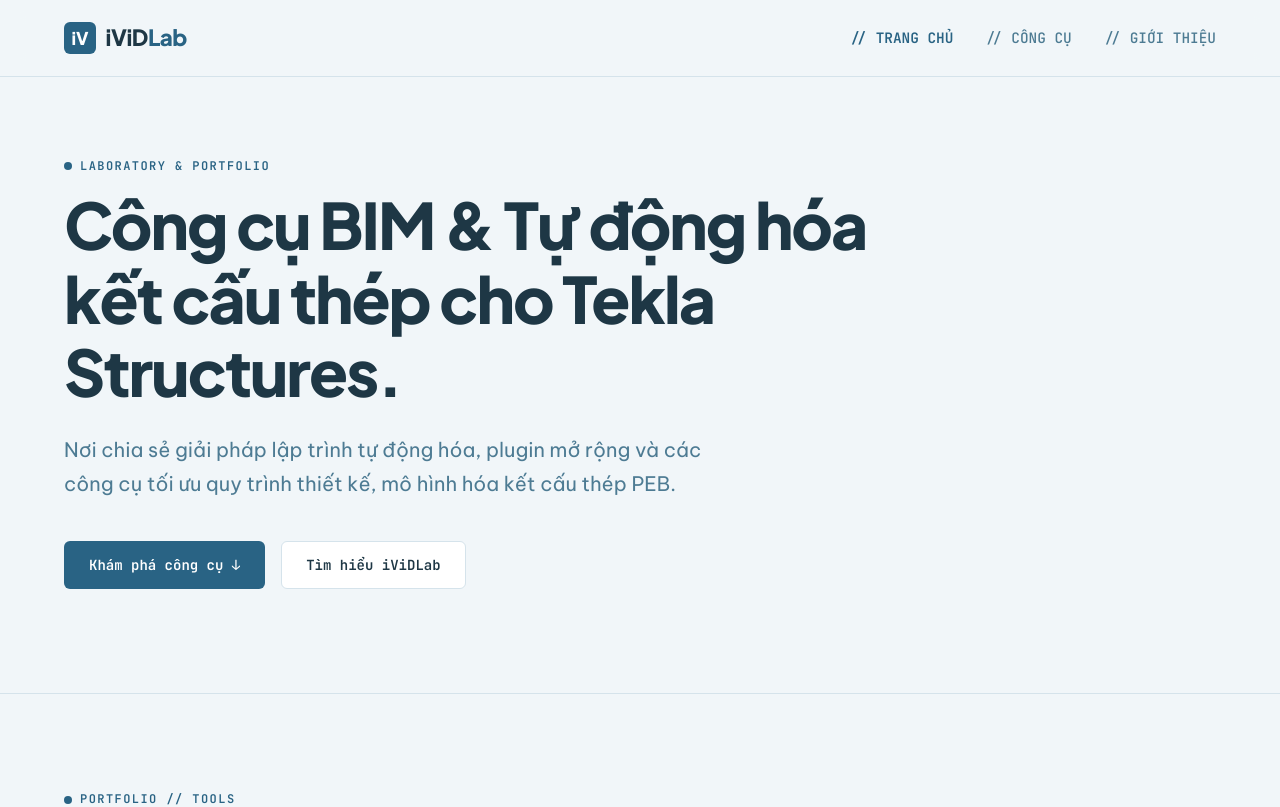
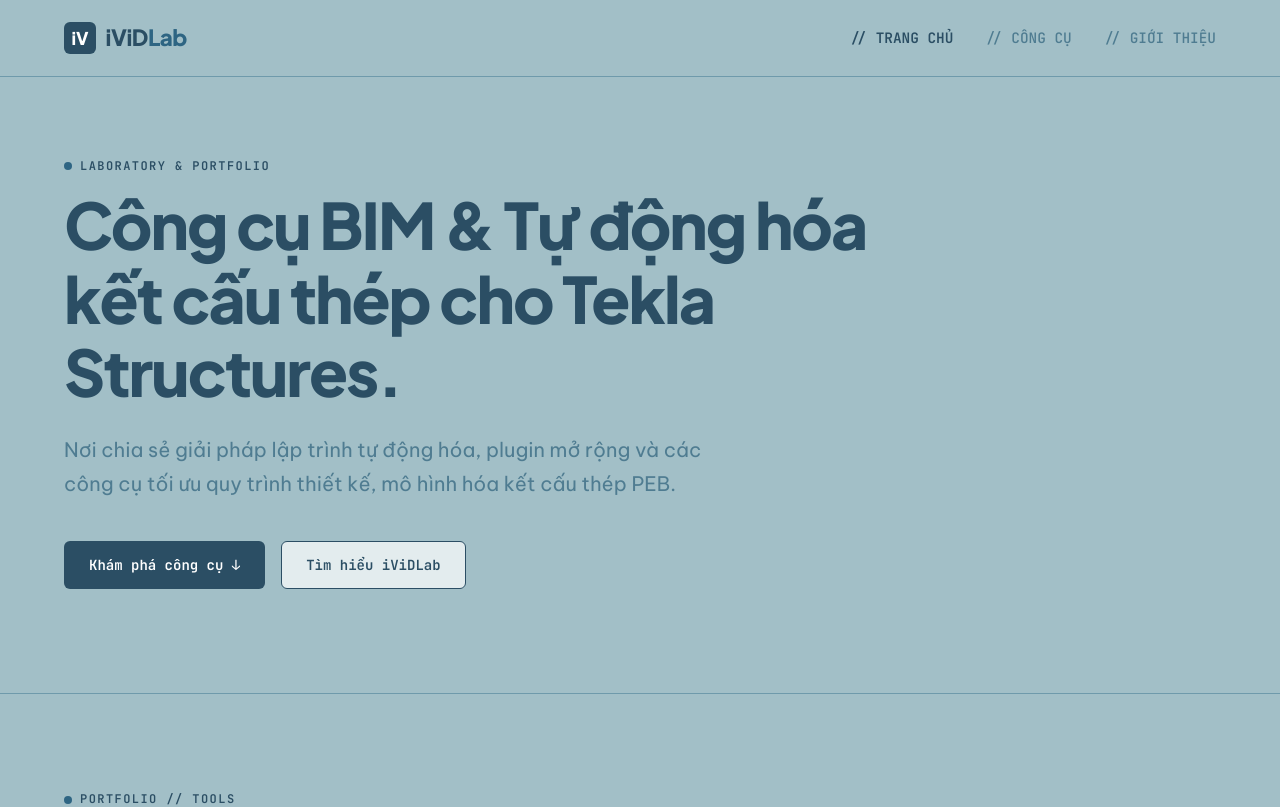
Before and after one commit to javisdinh0/ividlab, a React (Vite) app: page / in a window 1280 px wide. Shown: the top 807 px of the page. Built offline with nearby package versions, Linux system fonts and the light colour scheme.

Commit message:
style: apply exact hex palette #2B4E64, #2E6583, #4F7C91, #6F9AAB, #A2BFC7 with full page bg

```diff
--- a/src/components/Footer.jsx
+++ b/src/components/Footer.jsx
@@ -5,7 +5,7 @@
     <footer style={{
       borderTop: '1px solid var(--border-rule)',
       padding: '3rem 0',
-      backgroundColor: 'rgba(241, 246, 249, 0.6)',
+      backgroundColor: 'rgba(162, 191, 199, 0.7)',
       marginTop: '4rem'
     }}>
       <div className="container" style={{
@@ -20,15 +20,15 @@
           fontFamily: 'var(--font-display)',
           fontSize: '1.2rem',
           fontWeight: 800,
-          color: 'var(--text-ink)'
+          color: 'var(--c-1)'
         }}>
-          iViD<span style={{ color: 'var(--accent-blue)' }}>Lab</span>
+          iViD<span style={{ color: 'var(--c-2)' }}>Lab</span>
         </div>
 
         <p style={{
           fontFamily: 'var(--font-mono)',
           fontSize: '0.8rem',
-          color: 'var(--text-muted)'
+          color: 'var(--c-1)'
         }}>
           © {new Date().getFullYear()} iViDLab. All rights reserved.
         </p>
--- a/src/components/Header.jsx
+++ b/src/components/Header.jsx
@@ -6,7 +6,7 @@
       position: 'sticky',
       top: 0,
       zIndex: 100,
-      backgroundColor: 'rgba(241, 246, 249, 0.88)',
+      backgroundColor: 'rgba(162, 191, 199, 0.92)',
       backdropFilter: 'blur(12px)',
       borderBottom: '1px solid var(--border-rule)',
       padding: '1.25rem 0'
@@ -25,7 +25,7 @@
           <div style={{
             width: '32px',
             height: '32px',
-            backgroundColor: 'var(--accent-blue)',
+            backgroundColor: 'var(--c-1)',
             borderRadius: '6px',
             display: 'flex',
             alignItems: 'center',
@@ -42,9 +42,9 @@
             fontSize: '1.4rem',
             fontWeight: 800,
             letterSpacing: '-0.02em',
-            color: 'var(--text-ink)'
+            color: 'var(--c-1)'
           }}>
-            iViD<span style={{ color: 'var(--accent-blue)' }}>Lab</span>
+            iViD<span style={{ color: 'var(--c-2)' }}>Lab</span>
           </span>
         </a>
 
@@ -58,7 +58,7 @@
               fontFamily: 'var(--font-mono)',
               fontSize: '0.9rem',
               fontWeight: activeTab === 'all' ? 700 : 500,
-              color: activeTab === 'all' ? 'var(--accent-blue)' : 'var(--text-muted)',
+              color: activeTab === 'all' ? 'var(--c-1)' : 'var(--c-3)',
               cursor: 'pointer',
               transition: 'color 0.2s ease'
             }}
@@ -74,7 +74,7 @@
               fontFamily: 'var(--font-mono)',
               fontSize: '0.9rem',
               fontWeight: activeTab === 'tools' ? 700 : 500,
-              color: activeTab === 'tools' ? 'var(--accent-blue)' : 'var(--text-muted)',
+              color: activeTab === 'tools' ? 'var(--c-1)' : 'var(--c-3)',
               cursor: 'pointer',
               transition: 'color 0.2s ease'
             }}
@@ -90,7 +90,7 @@
               fontFamily: 'var(--font-mono)',
               fontSize: '0.9rem',
               fontWeight: activeTab === 'about' ? 700 : 500,
-              color: activeTab === 'about' ? 'var(--accent-blue)' : 'var(--text-muted)',
+              color: activeTab === 'about' ? 'var(--c-1)' : 'var(--c-3)',
               cursor: 'pointer',
               transition: 'color 0.2s ease'
             }}
--- a/src/index.css
+++ b/src/index.css
@@ -1,23 +1,19 @@
 :root {
-  /* Coastal Ocean Palette */
-  --color-dark-navy: #1E3745;       /* Deepest Slate Navy for Headings & Key Text */
-  --color-ocean-blue: #296384;      /* Primary Accent Blue (Buttons, Links, Logos) */
-  --color-slate-blue: #4D7B93;      /* Secondary Slate Blue for muted text & subtitles */
-  --color-soft-blue: #789FB4;       /* Muted Sky/Ocean Blue */
-  --color-ice-blue: #A4C2D1;        /* Ice Blue Accent */
-  --color-mist-bg: #F1F6F9;         /* Very Light Ocean Mist Background */
-  --color-card-bg: #FFFFFF;         /* Pure White Card Background */
-  --color-border-rule: #D5E3EB;      /* Subtle Ocean Mist Border Line */
-  --color-blue-light-bg: #E8F2F7;   /* Soft Pill Tag Background */
+  /* Exact Color Palette Swatches provided by User */
+  --c-1: #2B4E64; /* Deep Ocean Navy */
+  --c-2: #2E6583; /* Classic Ocean Blue */
+  --c-3: #4F7C91; /* Steel Slate Blue */
+  --c-4: #6F9AAB; /* Sky Mist Blue */
+  --c-5: #A2BFC7; /* Light Ice Blue (Main Background) */
 
-  --bg-cream: var(--color-mist-bg);
-  --bg-card: var(--color-card-bg);
-  --text-ink: var(--color-dark-navy);
-  --text-muted: var(--color-slate-blue);
-  --border-rule: var(--color-border-rule);
-  --accent-blue: var(--color-ocean-blue);
-  --accent-blue-light: var(--color-blue-light-bg);
-  --highlight-yellow: #CCE3EE;      /* Soft Oceanic Blue Highlight on Hover */
+  --bg-cream: var(--c-5);           /* Toàn bộ màu nền trang web #A2BFC7 */
+  --bg-card: #FFFFFF;               /* Thẻ Card trắng nổi bật */
+  --text-ink: var(--c-1);           /* Chữ tiêu đề tối #2B4E64 */
+  --text-muted: var(--c-3);         /* Chữ phụ #4F7C91 */
+  --border-rule: var(--c-4);        /* Đường viền #6F9AAB */
+  --accent-blue: var(--c-2);        /* Màu nhấn / Nút bấm #2E6583 */
+  --accent-blue-light: #DCE8EC;     /* Tag pill background */
+  --highlight-yellow: #6F9AAB;      /* Highlight signature hover */
 
   --font-display: 'Plus Jakarta Sans', 'Be Vietnam Pro', sans-serif;
   --font-body: 'Be Vietnam Pro', sans-serif;
@@ -75,8 +71,8 @@
   font-size: 0.75rem;
   text-transform: uppercase;
   letter-spacing: 0.12em;
-  color: var(--accent-blue);
-  font-weight: 600;
+  color: var(--c-1);
+  font-weight: 700;
   margin-bottom: 0.75rem;
   display: flex;
   align-items: center;
@@ -88,7 +84,7 @@
   display: inline-block;
   width: 8px;
   height: 8px;
-  background-color: var(--accent-blue);
+  background-color: var(--c-2);
   border-radius: 50%;
 }
 
@@ -103,7 +99,7 @@
 .highlight-hover {
   position: relative;
   display: inline;
-  background-image: linear-gradient(120deg, var(--highlight-yellow) 0%, var(--highlight-yellow) 100%);
+  background-image: linear-gradient(120deg, rgba(255, 255, 255, 0.6) 0%, rgba(255, 255, 255, 0.6) 100%);
   background-repeat: no-repeat;
   background-size: 0% 45%;
   background-position: 0 88%;
@@ -132,24 +128,25 @@
 }
 
 .btn-primary {
-  background-color: var(--accent-blue);
+  background-color: var(--c-1);
   color: #FFFFFF;
 }
 
 .btn-primary:hover {
-  background-color: var(--color-dark-navy);
+  background-color: var(--c-2);
   color: #FFFFFF;
 }
 
 .btn-secondary {
-  background-color: #FFFFFF;
+  background-color: rgba(255, 255, 255, 0.7);
   color: var(--text-ink);
-  border-color: var(--border-rule);
+  border-color: var(--c-1);
 }
 
 .btn-secondary:hover {
-  border-color: var(--accent-blue);
-  color: var(--accent-blue);
+  border-color: var(--c-1);
+  background-color: #FFFFFF;
+  color: var(--c-1);
 }
 
 /* Responsive Grid System */
@@ -162,7 +159,7 @@
 /* Card Component Style */
 .card {
   background-color: var(--bg-card);
-  border: 1px solid var(--border-rule);
+  border: 1px solid var(--c-4);
   border-radius: 12px;
   padding: 1.75rem;
   transition: transform 0.2s ease, box-shadow 0.2s ease, border-color 0.2s ease;
@@ -173,8 +170,8 @@
 
 .card:hover {
   transform: translateY(-4px);
-  border-color: var(--accent-blue);
-  box-shadow: 0 12px 24px rgba(30, 55, 69, 0.06);
+  border-color: var(--c-1);
+  box-shadow: 0 12px 28px rgba(43, 78, 100, 0.12);
 }
 
 /* Tag Pill */
@@ -184,9 +181,9 @@
   font-size: 0.7rem;
   padding: 0.25rem 0.6rem;
   background-color: var(--accent-blue-light);
-  color: var(--accent-blue);
+  color: var(--c-1);
   border-radius: 4px;
-  font-weight: 600;
+  font-weight: 700;
   text-transform: uppercase;
 }
 
```
